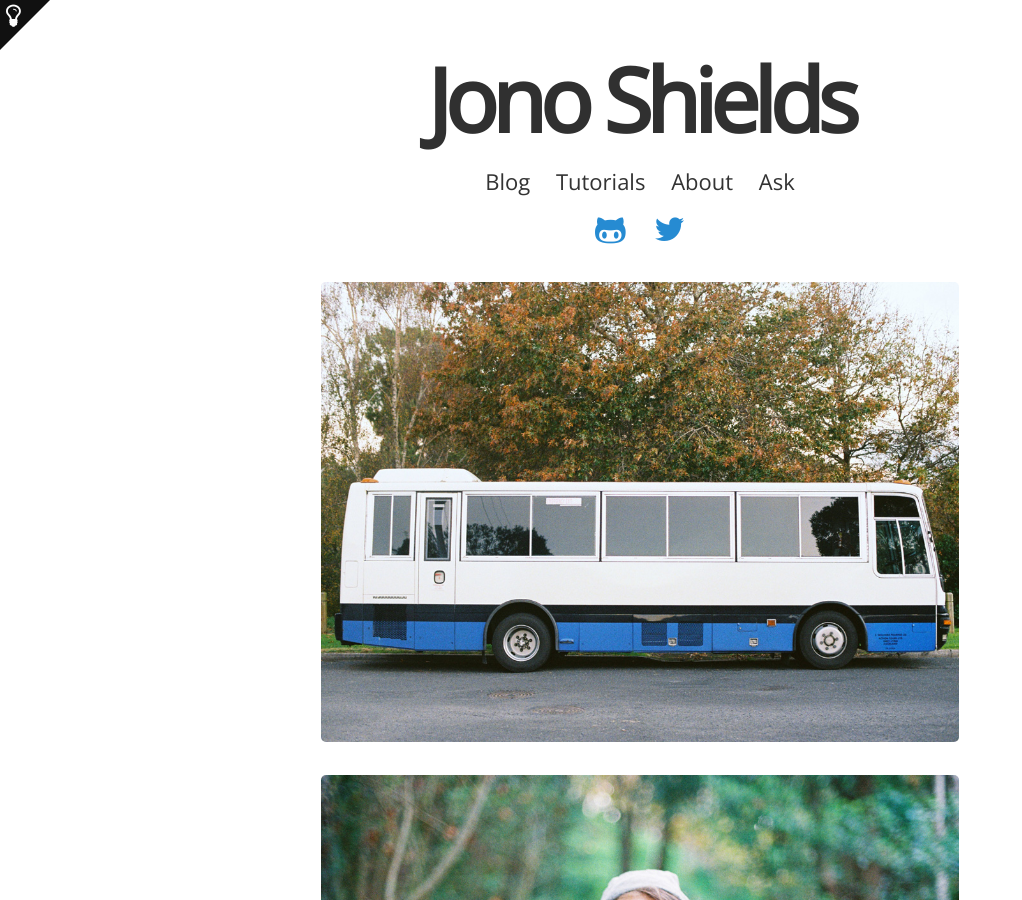
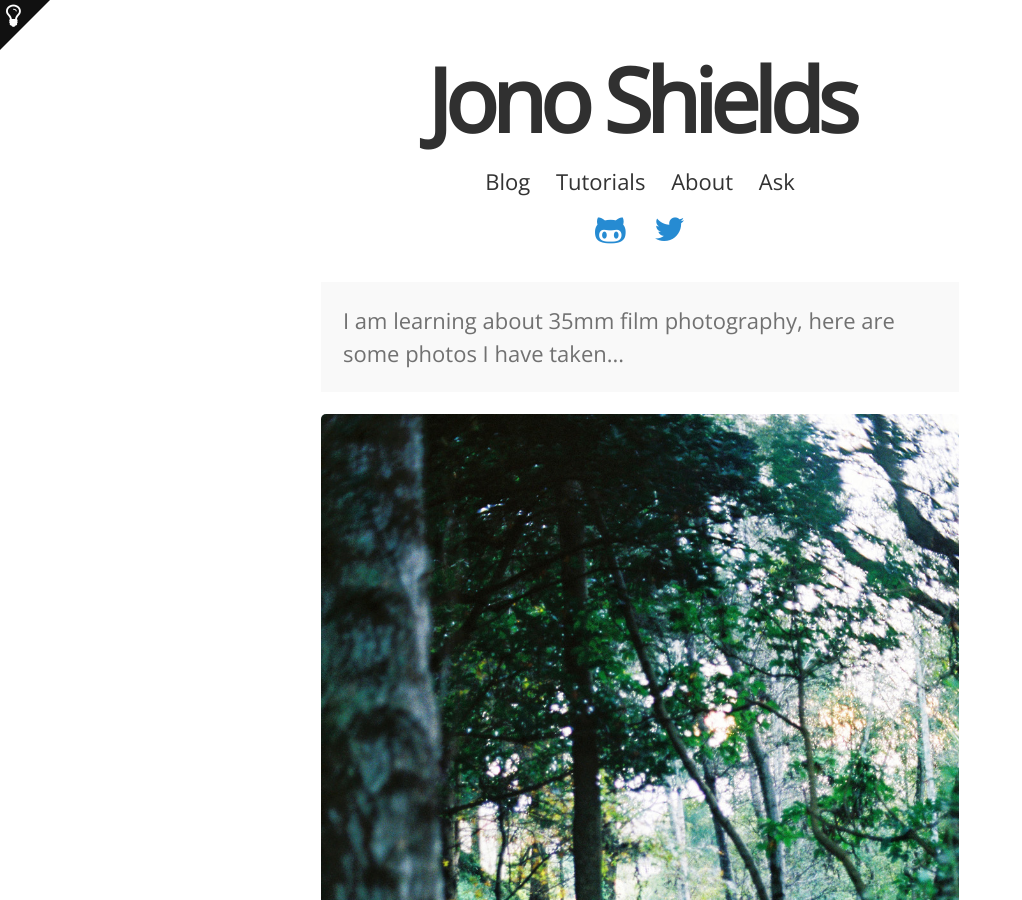
Before and after one commit to foopod/blog-2.0, a Jekyll site: the page built from photos.html, in a window 1280 px wide and 900 px high. Shown: the whole window, without its empty margins (0-1022 px from the left). Built offline with Jekyll 4.4.1, drawn with Linux system fonts in a browser that asks for light colours; nearby versions of some CDN libraries.

Commit message:
Update photos.html

```diff
--- a/photos.html
+++ b/photos.html
@@ -1,23 +1,25 @@
 ---
 layout: default
 title: Photos
-description: I am about 35mm film photography, here are some photos I have taken...
+description: I am learning about 35mm film photography, here are some photos I have taken...
 ---
+<p class="message" style="overflow:hidden">
+  I am learning about 35mm film photography, here are some photos I have taken...
+</p>
 
-
-<img src="/public/images/photos/bus.jpg" href="/public/images/photos/bus.jpeg"/>
+<a href="/public/images/photos/path.jpeg"> <img src="/public/images/photos/path.jpg" /></a>
 <br>
 
-<img src="/public/images/photos/athena.jpg" href="/public/images/photos/athena.jpeg"/>
+<a href="/public/images/photos/bus.jpeg"/><img src="/public/images/photos/bus.jpg"/></a>
 <br>
 
-<img src="/public/images/photos/cookie.jpg" href="/public/images/photos/cookie.jpeg"/>
+<a href="/public/images/photos/athena.jpeg"/><img src="/public/images/photos/athena.jpg" /></a>
 <br>
 
-<img src="/public/images/photos/path.jpg" href="/public/images/photos/path.jpeg"/>
+<a href="/public/images/photos/cookie.jpeg"/><img src="/public/images/photos/cookie.jpg" /></a>
 <br>
 
-<img src="/public/images/photos/figure.jpg" href="/public/images/photos/figure.jpeg"/>
+<a href="/public/images/photos/figure.jpeg"/><img src="/public/images/photos/figure.jpg" /></a>
 <br>
 
-<img src="/public/images/photos/crown.jpg" href="/public/images/photos/crown.jpeg"/>
+<a href="/public/images/photos/crown.jpeg"/><img src="/public/images/photos/crown.jpg" /></a>
```
